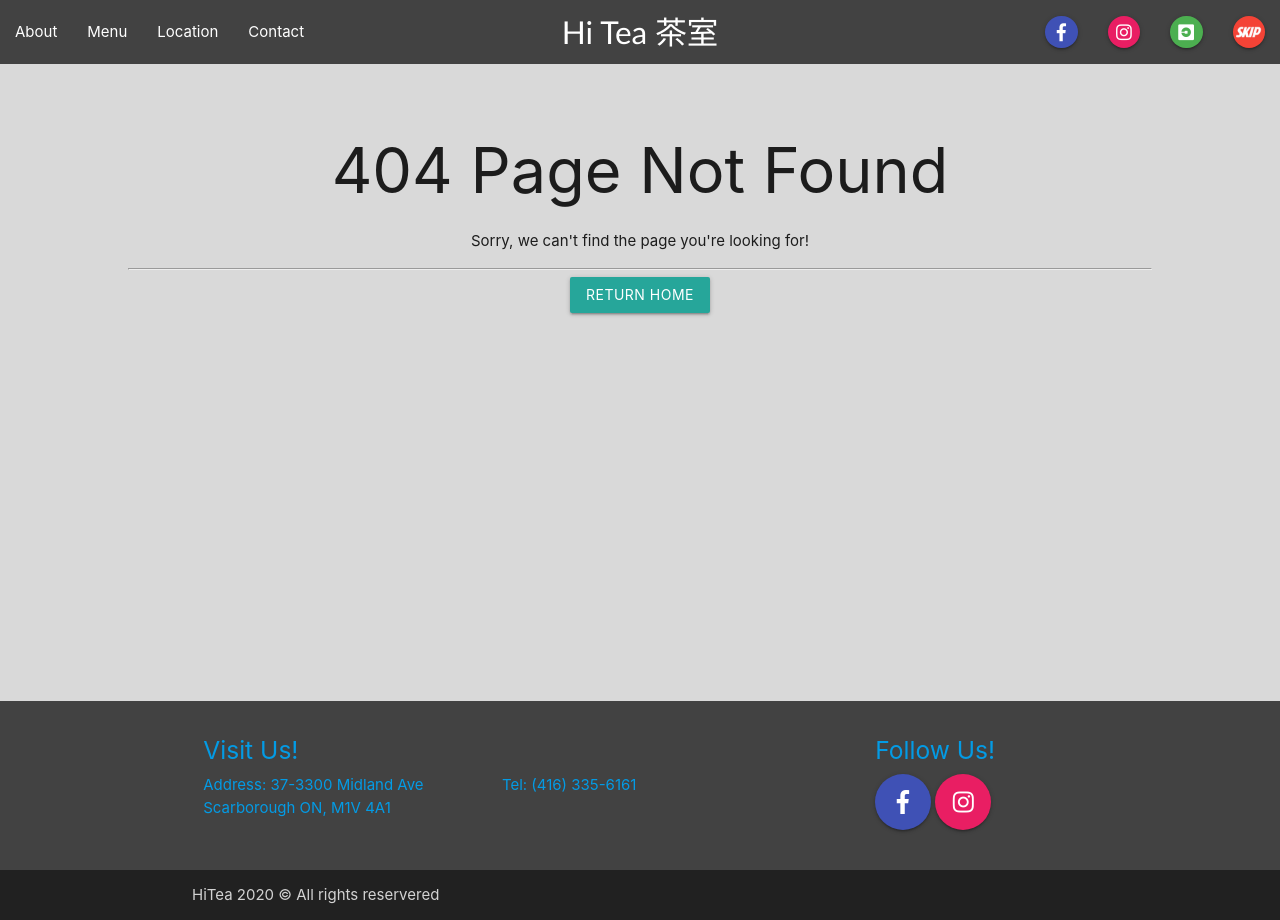
After one commit to Cache-and-Cookies/HiTea, a Django app: template HiTea/store/templates/store/404.html in a window 1280 px wide. The commit adds this page. Run offline with Django 3.2, Linux system fonts and the light colour scheme; the template is opened without the code that fills it, so the values that code supplies are empty; some libraries are stand-ins or nearby versions.

Commit message:
fixed title from "HiTea Staging" back to "HiTea." Also fixed #24 by adding a custom 404 page.

```diff
--- a/HiTea/HiTea/urls.py
+++ b/HiTea/HiTea/urls.py
@@ -20,8 +20,10 @@ from django.conf import settings
 
 urlpatterns = [
     path('admin/', admin.site.urls),
+    path('menu/', include('menu.urls')),
     path('', include('store.urls')),
-    path('menu/', include('menu.urls')),
 ]
 
 urlpatterns += static(settings.MEDIA_URL, document_root=settings.MEDIA_ROOT)
+
+handler404 = "store.views.error_404_view"
--- a/HiTea/static/css/main.css
+++ b/HiTea/static/css/main.css
@@ -236,3 +236,22 @@ MENU CSS
 		grid-template-columns: repeat(2, 1fr);
 	}
 }
+
+
+/* ------------------------------------------------------------------------------------------------------------------
+*********************************************************************************************************************
+404 CSS
+*********************************************************************************************************************
+------------------------------------------------------------------------------------------------------------------ */
+
+.jumbotron {
+  padding: 30px 0px;
+  background-color: #d9d9d9;
+  flex: 1 0 auto;
+  text-align: center;
+  border: black
+}
+
+.jumbotron .myContainer {
+    margin: 0px 10vw;
+}
--- /dev/null
+++ b/HiTea/store/templates/store/404.html
@@ -0,0 +1,59 @@
+{% extends "store/base.html" %}
+{% load static %}
+
+{% block navbar %}
+<nav>
+    <div class="nav-wrapper grey darken-3">
+        <a href="{% url 'home' %}" class="brand-logo center">Hi Tea 茶室</a>
+        <a href="#" class="sidenav-trigger" data-target="mobile-links"><i class="material-icons">menu</i></a>
+        <ul class="left hide-on-med-and-down">
+            <li><a href="#introduction">About</a></li>
+            <li><a href="{% url 'menu-search' %}">Menu</a></li>
+            <li><a href="#location">Location</a></li>
+            <li><a href="#contact">Contact</a></li>
+        </ul>
+        <!--Social Media Links-->
+        <ul class="right">
+            <li class="hide-on-med-and-down"><a target="_blank" class="indigo btn-floating btn-small waves-effect"
+                                                href="https://www.facebook.com/Hi.teacanada/"><i
+                    class="fab fa-facebook-f"></i></a></li>
+            <li class="hide-on-med-and-down"><a target="_blank" class="pink btn-floating btn-small waves-effect"
+                                                href="https://www.instagram.com/hi.tea_canada/?hl=en"><i
+                    class="fab fa-instagram"></i></a></li>
+            <li><a target="_blank" class="green btn-floating btn-small waves-effect"
+                   href="https://www.ubereats.com/ca/toronto/food-delivery/hi-tea-%E8%8C%B6%E5%AE%A4-midland/CSOxlR2sQgCHti2O947CYQ?utm_source=google&utm_medium=organic&utm_campaign=place-action-link"><i
+                    class="fab fa-uber"></i></a></li>
+            <li><a target="_blank" class="red btn-floating btn-small waves-effect"
+                   href="https://www.skipthedishes.com/hi-tea-midland-avenue?utm_source=google&utm_medium=organic&utm_campaign=gpa"><img
+                    alt="Skip the Dishes" class="skip" src="{%static 'images/skipdishes.png'%}"></a></li>
+        </ul>
+    </div>
+</nav>
+
+<!--SIDENAV-->
+<ul class="sidenav" id="mobile-links">
+    <li><a class="closeNav" href="#introduction">About</a></li>
+    <li><a class="closeNav" href="{% url 'menu-search' %}">Menu</a></li>
+    <li><a class="closeNav" href="#location">Location</a></li>
+    <li><a class="closeNav" href="#contact">Contact</a></li>
+    <div class="divider"></div>
+    <li><a target="_blank" href="https://www.facebook.com/Hi.teacanada/"><i class="fab fa-facebook-f indigo-text"></i>Facebook</a>
+    </li>
+    <li><a target="_blank" href="https://www.instagram.com/hi.tea_canada/?hl=en"><i
+            class="fab fa-instagram pink-text"></i>Instagram</a></li>
+</ul>
+{% endblock navbar %}
+
+
+{% block content %}
+
+<div class="jumbotron">
+    <div class="myContainer">
+        <h1>404 Page Not Found</h1>
+        <p>Sorry, we can't find the page you're looking for!</p>
+        <hr>
+        <a href="{% url 'home' %}"><button class="waves-effect waves-light btn">Return Home</button><a>
+    </div>
+</div>
+
+{% endblock content %}
--- a/HiTea/store/templates/store/base.html
+++ b/HiTea/store/templates/store/base.html
@@ -40,7 +40,7 @@
 
     <!-- Adding Favicon -->
     <link rel="shortcut icon" href="{% static 'images/HiTea Logo.png'%}"/>
-    <title>HiTea Staging</title>
+    <title>HiTea</title>
 
     <!-- Global site tag (gtag.js) - Google Analytics -->
     <script async src="https://www.googletagmanager.com/gtag/js?id=G-24BBTVJYPY"></script>
--- a/HiTea/store/views.py
+++ b/HiTea/store/views.py
@@ -15,3 +15,7 @@ def home(request):
         'c_form': c_form,
     }
     return render(request, 'store/home.html', context)
+
+
+def error_404_view(request, exception):
+    return render(request, 'store/404.html')
```
